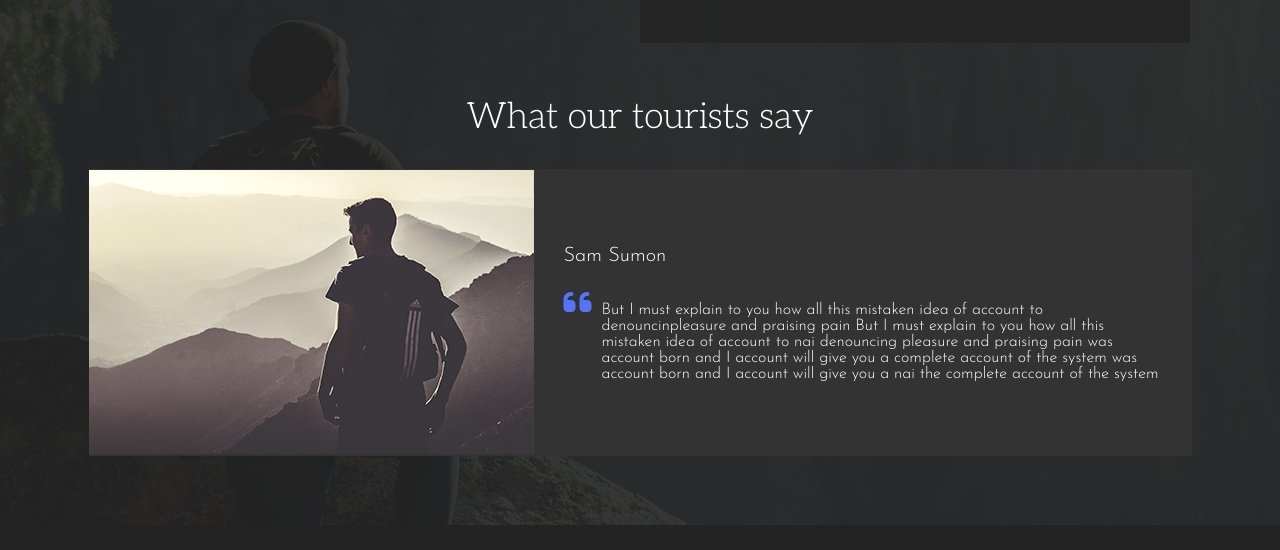
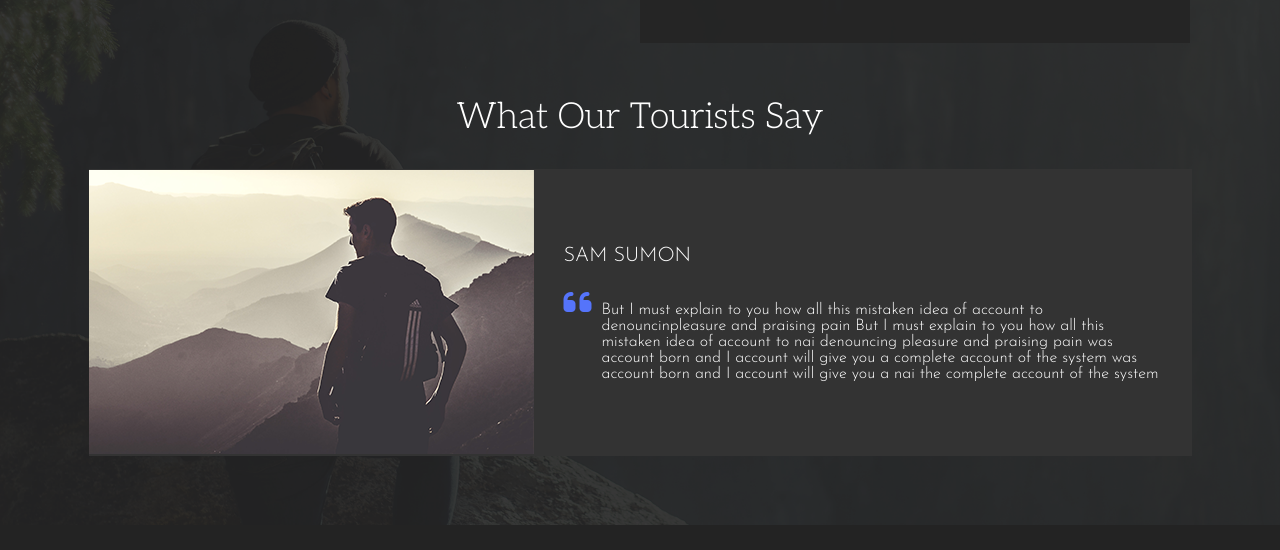
Before and after one commit to Supanee-patsa/14-Test-Skills, a plain HTML site: page index.html in a window 1280 px wide. Shown: the part 2868-3418 px from the top of the page. Drawn offline with Linux system fonts and the light colour scheme.

Commit message:
add index.html

```diff
--- a/index.html
+++ b/index.html
@@ -112,11 +112,11 @@
     <section class="end-section">
 		<img src="images/aloneman.png" alt="Picture of a man hiker" class="aloneman">
 		<div class="end-container">
-			<h2 class="heading-text__footer"> What our tourists say </h2>
+			<h2 class="heading-text__footer"> What Our Tourists Say </h2>
 			<div class="container__two">
 				<img src="images/manwithview.png" alt="Picture of a hiker" class="hiker">
 				<div class="container__three">
-					<p class="third-title">Sam Sumon</p>
+					<p class="third-title">SAM SUMON</p>
 					<div class="quote"><i class="fa-solid fa-quote-left fa-2x"></i><p class="quote-text">But I must explain to you how all this mistaken idea of account to denouncinpleasure and praising pain  But I must explain to you how all this mistaken idea of account to nai denouncing pleasure and praising pain was account  born and I account will give you a complete account of the system was account  born and I account will give you a nai the complete account of the system</p>
                     </div>
 				</div>
```
